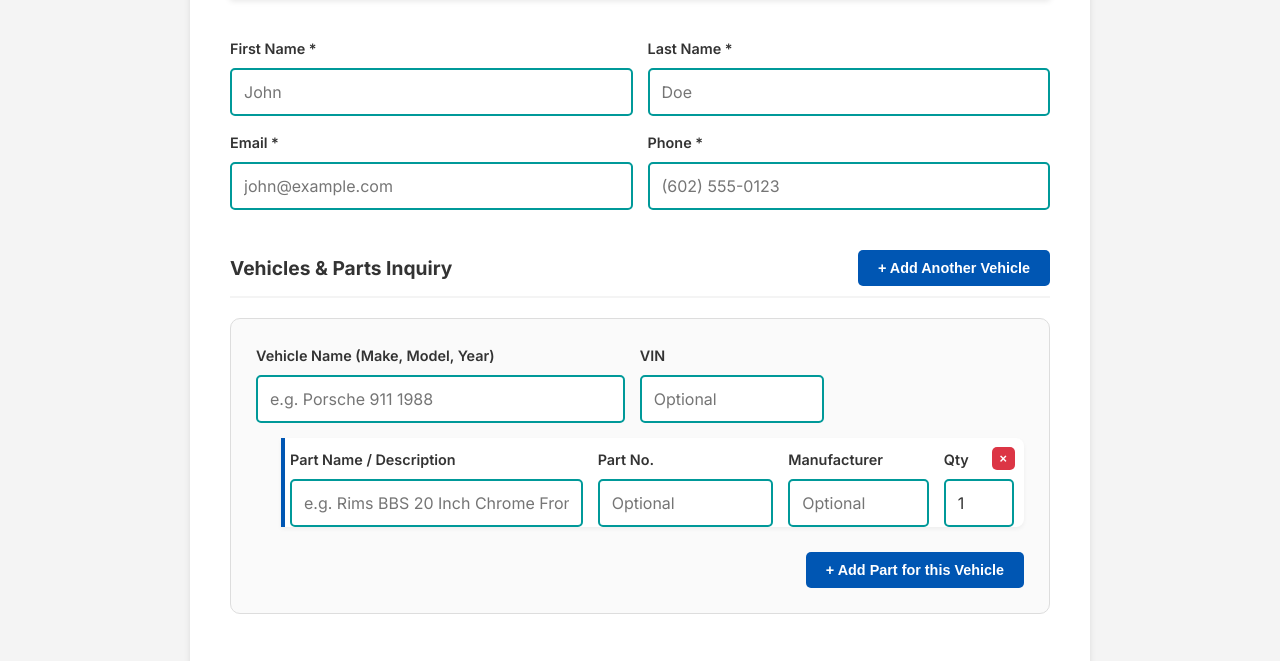
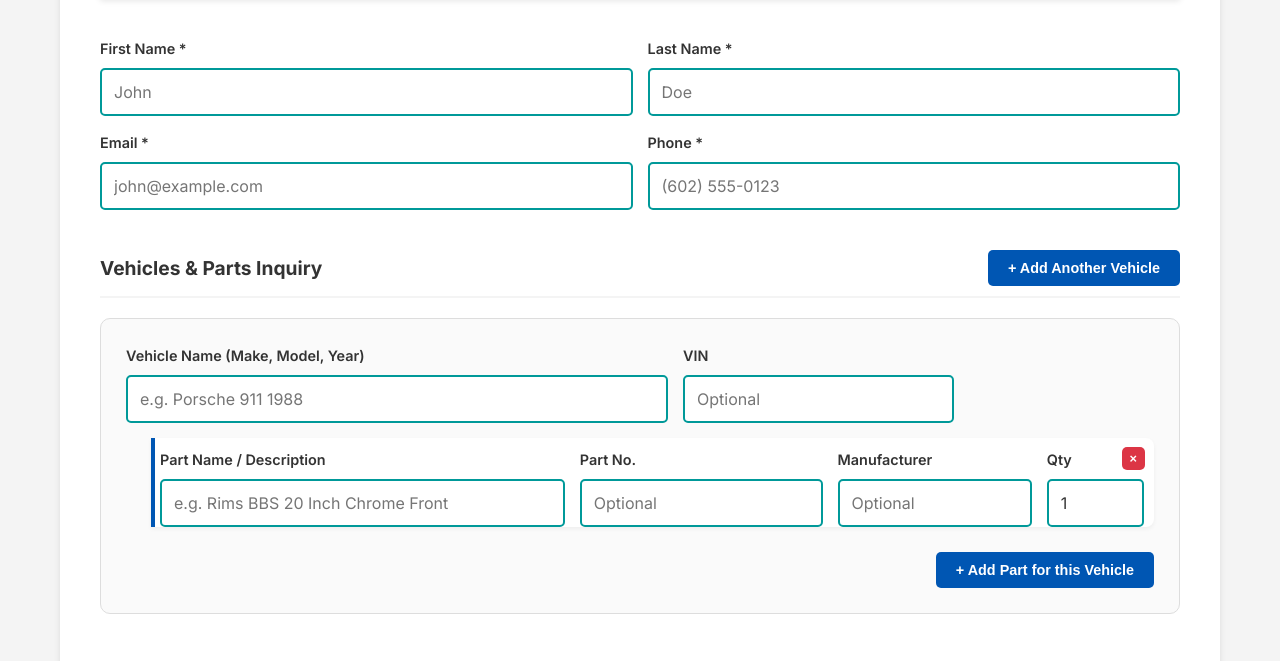
Before and after one commit to automybiz/QB-INV-To-GitHub-Pages-Store, a plain HTML site: page inquiry.html in a window 1280 px wide. Shown: the part 343-1004 px from the top of the page. Drawn offline with Linux system fonts and the light colour scheme.

Commit message:
Refined inquiry form. Set ( max-width: auto ) on the .inquiry-form-container

```diff
--- a/inquiry.html
+++ b/inquiry.html
@@ -67,7 +67,7 @@
 
     /* Form Specific Styles */
     .inquiry-form-container {
-        max-width: 900px;
+        max-width: auto;
         margin: 40px auto;
         background: var(--white);
         padding: 40px;
```
